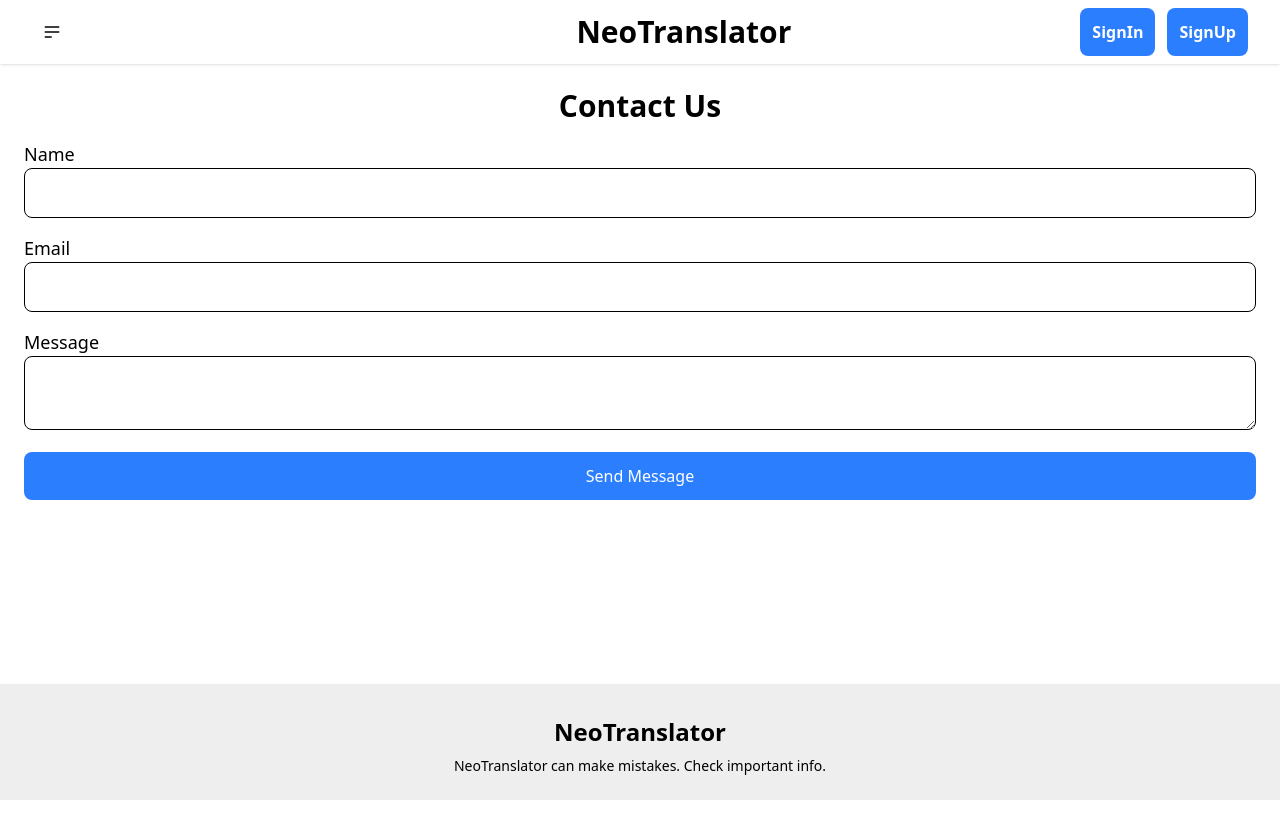
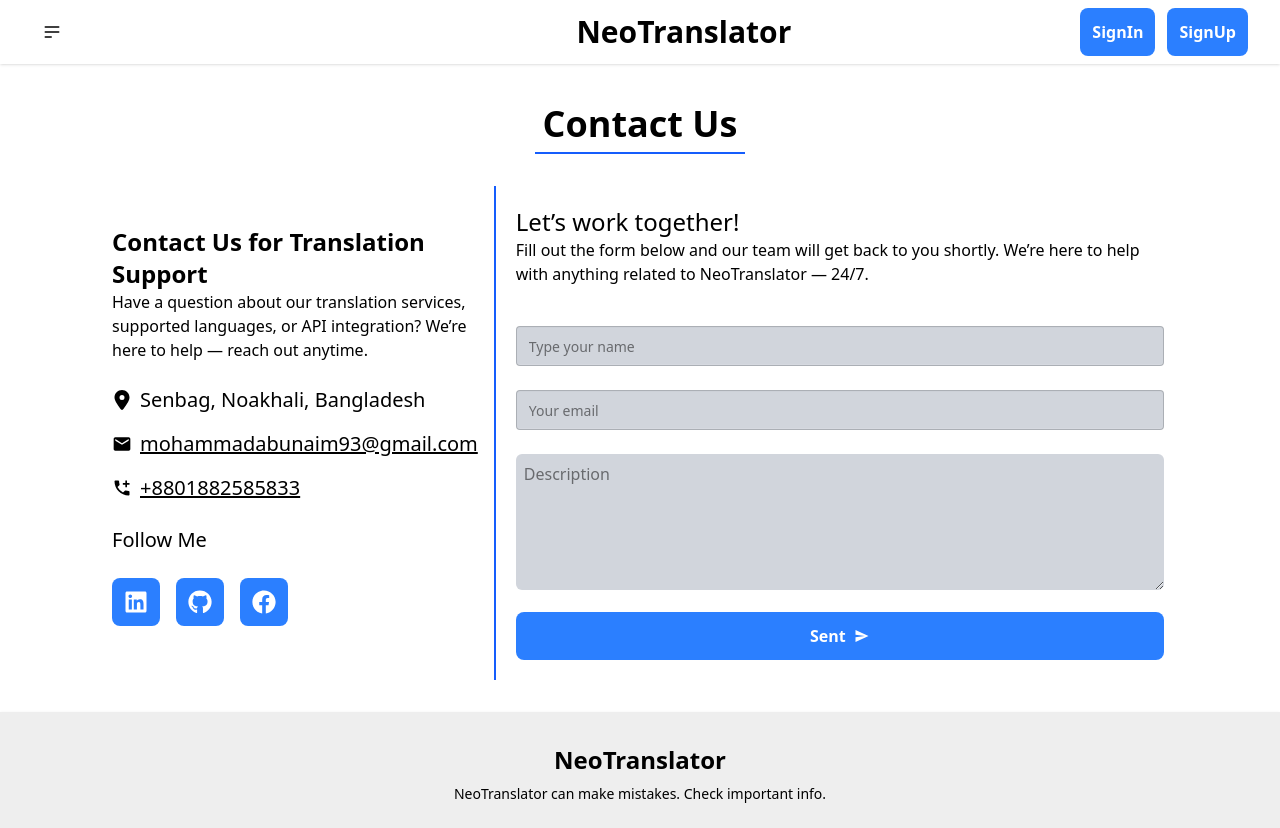
Before and after one commit to md-abu-naim/NeoTranslator-Client, a React (Vite) app: page /contact in a window 1280 px wide. Before the commit the page ends 800 px from the top, so only its background shows below. Built offline with nearby package versions, Linux system fonts and the light colour scheme.

Commit message:
complate contact page design

```diff
--- a/src/Pages/About/About.jsx
+++ b/src/Pages/About/About.jsx
@@ -1,13 +1,12 @@
 import React from 'react';
+import { Link } from 'react-router-dom';
 
 const About = () => {
     return (
-        <div className="container mx-auto p-6 text-center">
-            <h1 className="text-3xl font-bold mb-4">About Us</h1>
-            <p className="text-lg">
-                Welcome to Live Translator, your go-to platform for real-time language translations. Our mission is to break language barriers
-                and make communication seamless and accessible to everyone.
-            </p>
+        <div className="flex flex-col items-center p-5">
+            <img className='h-[250px]' src="/assets/QuestionMark.webp" alt="" />
+            <h2 className='text-3xl my-5 font-bold'>About Not Available</h2>
+            <Link to="/" className="font-bold bg-blue-500 hover:bg-blue-900 transition duration-300 text-white p-3 mt-3 rounded-lg" >Continue Translating</Link>
         </div>
     );
 };
--- a/src/Pages/Contact/Contact.jsx
+++ b/src/Pages/Contact/Contact.jsx
@@ -1,23 +1,70 @@
+import { FaFacebook, FaGithub, FaLinkedin } from "react-icons/fa";
+import { FaLocationDot } from "react-icons/fa6";
+import { IoMdSend } from "react-icons/io";
+import { MdAddCall, MdEmail } from "react-icons/md";
 
 const Contact = () => {
     return (
-        <div className="container mx-auto p-6">
-            <h1 className="text-3xl font-bold mb-4 text-center">Contact Us</h1>
-            <form className="space-y-4">
-                <div>
-                    <label htmlFor="name" className="block text-lg">Name</label>
-                    <input type="text" id="name" className="w-full p-3 border rounded-lg" />
+        <div id='contacts' className="py-8 md:px-24">
+            <div className=" flex items-center justify-center">
+                <h1 className=" text-center border-b-2 border-blue-600 p-2 text-4xl font-bold">Contact Us</h1>
+            </div>
+            <div className="flex flex-col lg:flex-row lg:mt-8">
+                <div className=" p-4 mt-6 space-y-6 lg:w-1/2 text-center lg:text-start">
+                    <div>
+                        <h3 className="text-black font-semibold text-2xl">Contact Us for Translation Support</h3>
+                        <p >Have a question about our translation services, supported languages, or API integration? We’re here to help — reach out anytime.</p>
+                    </div>
+                    <div className="flex flex-col items-center lg:items-start justify-center space-y-4 lg:justify-start">
+                        <p className="flex items-center gap-2 md:text-xl"><FaLocationDot /> <span>Senbag, Noakhali, Bangladesh</span></p>
+                        <a href="mailto:mohammadabunaim93@gmail.com" className="flex items-center gap-2 md:text-xl"><MdEmail /> <span className="underline">mohammadabunaim93@gmail.com</span> </a>
+                        <a href="https://wa.me/+8801882585833" target="_blank" rel="noopener noreferrer" className="flex items-center gap-2 md:text-xl font-sans"><MdAddCall /> <span className="underline">+8801882585833</span> </a>
+                    </div>
+
+                    <h3 className="text-xl font-medium">Follow Me</h3>
+                    <div className="flex gap-4 items-center lg:justify-start justify-center">
+                        <a href="https://www.linkedin.com/in/md-abu-naim" target="_blank" className="font-bold bg-blue-500 hover:bg-blue-900 transition duration-300 text-white p-3 rounded-lg"><FaLinkedin className="text-2xl" /></a >
+                        <a href="https://github.com/md-abu-naim" target="_blank" className="font-bold bg-blue-500 hover:bg-blue-900 transition duration-300 text-white p-3 rounded-lg"><FaGithub className="text-2xl" /></a >
+                        <a href="https://www.facebook.com/farhanadnan.farabi.5" target="_blank" className="font-bold bg-blue-500 hover:bg-blue-900 transition duration-300 text-white p-3 rounded-lg"><FaFacebook className="text-2xl" /></a >
+                    </div>
                 </div>
-                <div>
-                    <label htmlFor="email" className="block text-lg">Email</label>
-                    <input type="email" id="email" className="w-full p-3 border rounded-lg" />
+                <div className="p-5 lg:border-l-2 border-blue-600 text-center lg:text-start">
+                    <h3 className="text-black font-medium text-2xl">Let’s work together!</h3>
+                    <p>Fill out the form below and our team will get back to you shortly. We’re here to help with anything related to NeoTranslator — 24/7.</p>
+                    <form className="mt-4">
+                        <div className=" ">
+                            <div className="form-control w-full">
+                                <label className="label">
+                                    <span className="label-text font-bold text-white">Your Name*</span>
+                                </label>
+                                <label className="input-group">
+                                    <input type="text" name="to_name" placeholder="Type your name" className=" text-black input input-bordered focus:border-none outline-none focus:outline-none bg-gray-300 w-full" />
+                                </label>
+                            </div>
+                            <div className="form-control w-full">
+                                <label className="label">
+                                    <span className="label-text font-bold text-white">Email*</span>
+                                </label>
+                                <label className="input-group">
+                                    <input type="email" name="from_name" placeholder="Your email" className="input text-black focus:border-none outline-none focus:outline-none input-bordered font-sans bg-gray-300 w-full" />
+                                </label>
+                            </div>
+                        </div>
+                        <div className="mb-4">
+                            <div className="form-control w-full">
+                                <label className="label">
+                                    <span className="label-text font-bold text-white">Description*</span>
+                                </label>
+                                <label className="input-group">
+                                    <textarea name="message" placeholder="Description" rows="5" className="p-2 rounded-md bg-gray-300 focus:border-none outline-none focus:outline-none text-black w-full"></textarea>
+                                </label>
+                            </div>
+                        </div>
+
+                        <button className="font-bold w-full flex items-center justify-center gap-2 bg-blue-500 hover:bg-blue-900 transition duration-300 text-white p-3 mt-3 rounded-lg">Sent <IoMdSend /></button>
+                    </form>
                 </div>
-                <div>
-                    <label htmlFor="message" className="block text-lg">Message</label>
-                    <textarea id="message" className="w-full p-3 border rounded-lg"></textarea>
-                </div>
-                <button type="submit" className="w-full bg-blue-500 text-white p-3 rounded-lg">Send Message</button>
-            </form>
+            </div>
         </div>
     );
 };
--- a/src/Pages/History/History.jsx
+++ b/src/Pages/History/History.jsx
@@ -1,23 +1,12 @@
 import React from 'react';
+import { Link } from 'react-router-dom';
 
 const History = () => {
     return (
-        <div className="container mx-auto p-6">
-            <h1 className="text-3xl font-bold mb-4">Translation History</h1>
-            <ul className="space-y-3">
-                <li className="p-3 border rounded-lg shadow-sm bg-gray-100">
-                    <p className="font-semibold">Hello</p>
-                    <p className="text-gray-600">→ Hola</p>
-                </li>
-                <li className="p-3 border rounded-lg shadow-sm bg-gray-100">
-                    <p className="font-semibold">Good Morning</p>
-                    <p className="text-gray-600">→ Buenos días</p>
-                </li>
-                <li className="p-3 border rounded-lg shadow-sm bg-gray-100">
-                    <p className="font-semibold">How are you?</p>
-                    <p className="text-gray-600">→ ¿Cómo estás?</p>
-                </li>
-            </ul>
+        <div className="flex flex-col items-center p-5">
+            <img className='h-[250px]' src="/assets/QuestionMark.webp" alt="" />
+            <h2 className='text-3xl my-5 font-bold'>History Not Available</h2>
+            <Link to="/" className="font-bold bg-blue-500 hover:bg-blue-900 transition duration-300 text-white p-3 mt-3 rounded-lg" >Continue Translating</Link>
         </div>
     );
 };
--- a/src/Pages/Terms/Terms.jsx
+++ b/src/Pages/Terms/Terms.jsx
@@ -2,7 +2,7 @@
 
 const Terms = () => {
   return (
-    <div className="flex flex-col items-center">
+    <div className="flex flex-col items-center p-5">
       <img className='h-[250px]' src="/assets/QuestionMark.webp" alt="" />
       <h2 className='text-3xl my-5 font-bold'>Privacy Policy Not Available</h2>
       <Link to="/" className="font-bold bg-blue-500 hover:bg-blue-900 transition duration-300 text-white p-3 mt-3 rounded-lg" >Continue Translating</Link>
```
